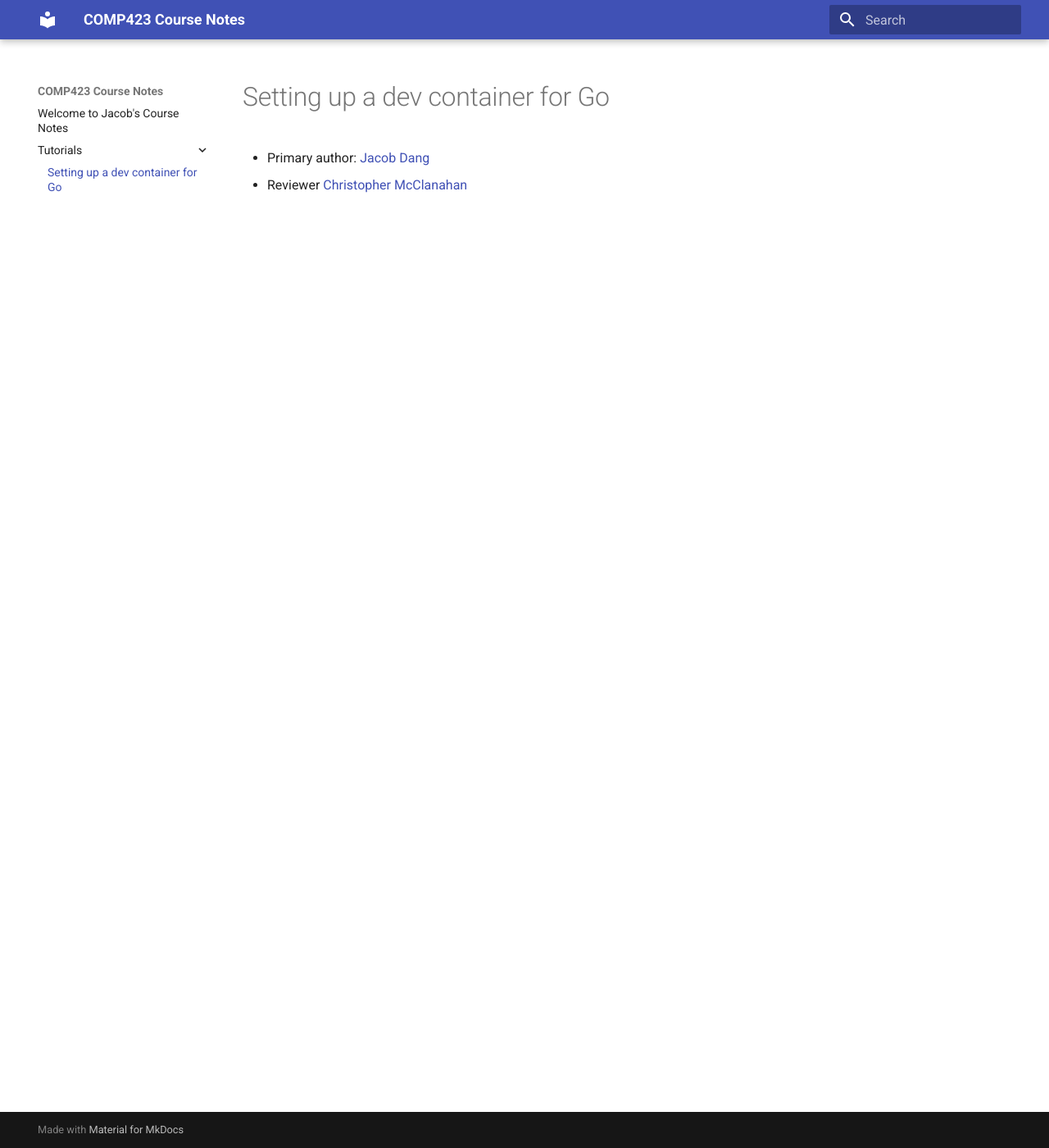
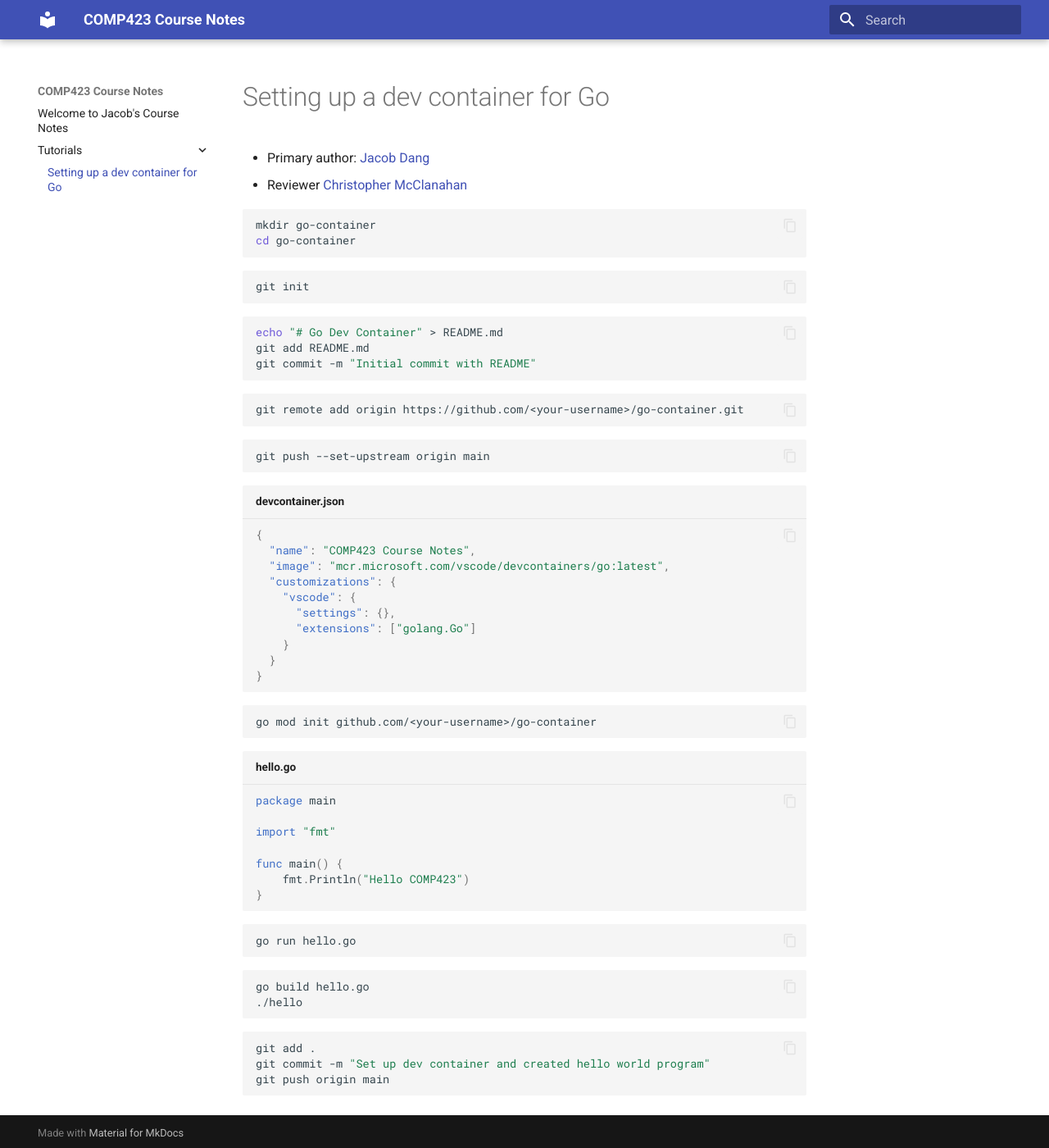
Before and after one commit to jacobdang207/comp423-course-notes, an MkDocs documentation site: the page built from docs/tutorials/go-setup.md, in a window 1280 px wide and 1400 px high. Shown: the whole window at 82% size. Built offline with MkDocs 1.6.1 and Material for MkDocs 9.7.7, drawn with Linux system fonts in a browser that asks for light colours.

Commit message:
Added code blocks

````diff
--- a/docs/tutorials/go-setup.md
+++ b/docs/tutorials/go-setup.md
@@ -2,3 +2,67 @@
 
 * Primary author: [Jacob Dang](https://github.com/jacobdang207)
 * Reviewer [Christopher McClanahan](https://github.com/chrmccl)
+
+``` bash
+mkdir go-container
+cd go-container
+```
+
+``` bash
+git init
+```
+
+``` bash
+echo "# Go Dev Container" > README.md
+git add README.md
+git commit -m "Initial commit with README"
+```
+
+``` bash
+git remote add origin https://github.com/<your-username>/go-container.git
+```
+
+``` bash
+git push --set-upstream origin main
+```
+
+``` json title="devcontainer.json"
+{
+  "name": "COMP423 Course Notes",
+  "image": "mcr.microsoft.com/vscode/devcontainers/go:latest",
+  "customizations": {
+    "vscode": {
+      "settings": {},
+      "extensions": ["golang.Go"]
+    }
+  }
+}
+```
+
+``` bash
+go mod init github.com/<your-username>/go-container
+```
+
+``` go title="hello.go"
+package main
+
+import "fmt"
+
+func main() {
+	fmt.Println("Hello COMP423")
+}
+```
+
+``` bash
+go run hello.go
+```
+``` bash
+go build hello.go
+./hello
+```
+
+``` bash
+git add .
+git commit -m "Set up dev container and created hello world program"
+git push origin main
+```
--- a/mkdocs.yml
+++ b/mkdocs.yml
@@ -1,3 +1,14 @@
 site_name: COMP423 Course Notes
 theme:
   name: material
+  features:
+    - content.code.copy
+
+markdown_extensions:
+  - pymdownx.highlight:
+      anchor_linenums: true
+      line_spans: __span
+      pygments_lang_class: true
+  - pymdownx.inlinehilite
+  - pymdownx.snippets
+  - pymdownx.superfences
````
